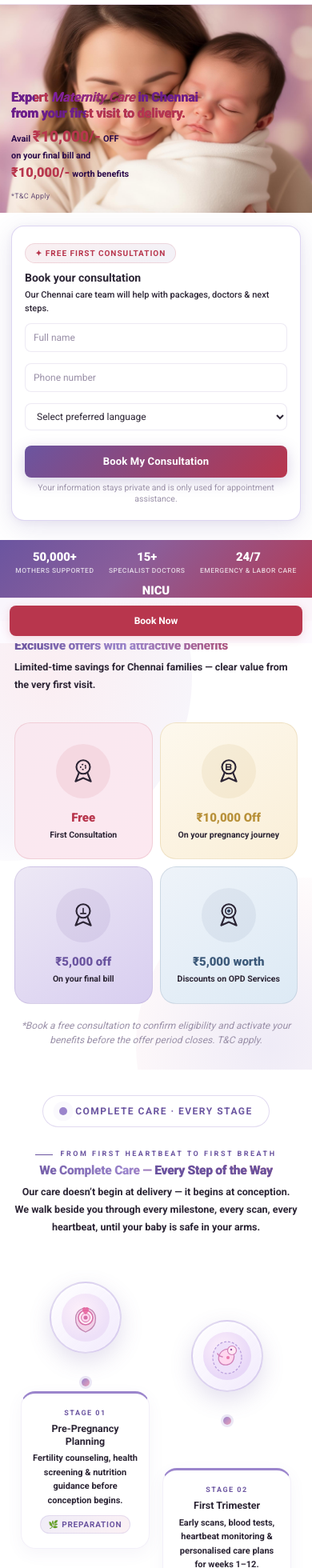
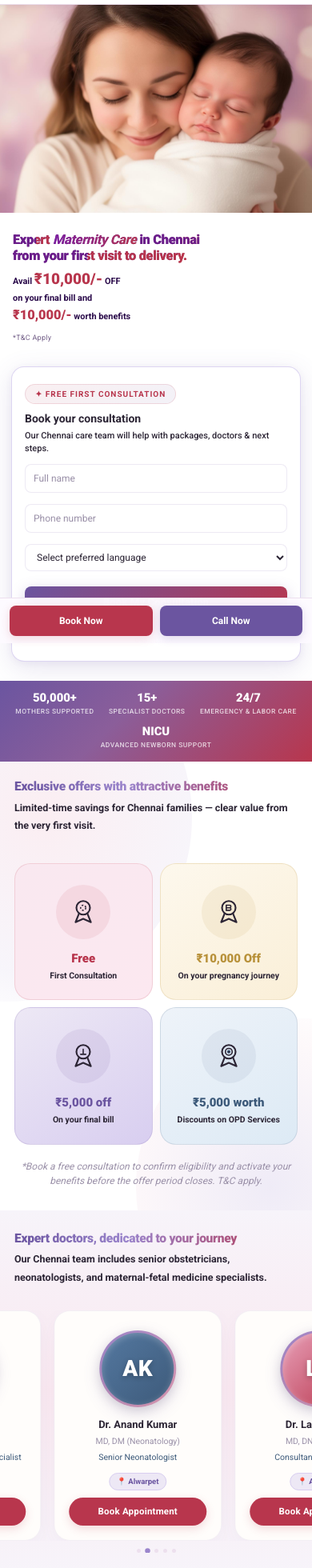
Before and after one commit to Sabahmushtaq/motherhood_-, a Next.js app: page / in a window 390 px wide. Shown: the part 40-2000 px from the top of the page at 80% size. Built offline with nearby package versions, Linux system fonts and the light colour scheme.

Commit message:
Move Expert Doctors below Offers, update mobile banner, add sticky mobile call button, and add autoscroll tap-to-pause

```diff
--- a/app/page.tsx
+++ b/app/page.tsx
@@ -269,6 +269,8 @@ export default function Home() {
   const [scrollProgress, setScrollProgress] = useState<number>(0);
   const sliderRef = useRef<HTMLDivElement>(null);
   const [activeDot, setActiveDot] = useState<number>(0);
+  const [isDoctorsPaused, setIsDoctorsPaused] = useState<boolean>(false);
+  const [isReviewsPaused, setIsReviewsPaused] = useState<boolean>(false);
 
   // Inquiry Form State
   const [formData, setFormData] = useState({
@@ -408,7 +410,12 @@ export default function Home() {
           <img
             src="hero_mother_baby.png"
             alt="Mother holding her newborn baby"
-            className="w-full h-full object-cover object-[62%_32%] md:object-[55%_22%] block"
+            className="hidden md:block w-full h-full object-cover md:object-[55%_22%]"
+          />
+          <img
+            src="hero_mobile_banner.jpg"
+            alt="Serene mother hugging newborn baby"
+            className="block md:hidden w-full h-full object-cover object-center"
           />
         </div>
 
@@ -561,64 +568,6 @@ export default function Home() {
         </div>
       </section>
 
-      {/* ─── COMPLETE CARE ─── */}
-      <section className="lifecycle-section" id="complete-care">
-        <div className="section-inner">
-          <div style={{ textAlign: "center" }}>
-            <div className="lc-heading-badge">
-              <div className="lc-pulse"></div>
-              <span>Complete Care &middot; Every Stage</span>
-            </div>
-            <div className="section-eyebrow" style={{ justifyContent: "center" }}><span className="eyebrow-line"></span> From First Heartbeat to First Breath</div>
-            <h2 className="section-title">We Complete Care &mdash; <em style={{ fontStyle: "normal", color: "var(--lavender-dark)" }}>Every Step of the Way</em></h2>
-            <p className="section-sub" style={{ margin: "0 auto" }}>Our care doesn&rsquo;t begin at delivery &mdash; it begins at conception. We walk beside you through every milestone, every scan, every heartbeat, until your baby is safe in your arms.</p>
-          </div>
-
-          <div className="lc-track">
-            <div className="lc-steps">
-              {MATERNITY_STAGES.map((stage, idx) => (
-                <div key={stage.id} className="lc-step">
-                  <div className="lc-icon-ring">
-                    <div className="lc-baby-circle">
-                      {stage.renderIcon()}
-                    </div>
-                  </div>
-                  <div className="lc-connector-dot"></div>
-                  <div className={`lc-card ${idx % 2 === 1 ? "mt-[48px]" : ""}`}>
-                    <div className="lc-step-num">{stage.num}</div>
-                    <div className="lc-step-title">{stage.title}</div>
-                    <div className="lc-step-desc">{stage.desc}</div>
-                    <div className="lc-step-tag">{stage.tag}</div>
-                  </div>
-                </div>
-              ))}
-            </div>
-          </div>
-
-          <div className="lc-cta-strip mt-12 flex flex-col md:flex-row items-center justify-center gap-6 p-[18px_26px] bg-white/65 border border-[#ede0ee] rounded-[22px] backdrop-blur-lg">
-            <div className="lc-cta-badge flex items-center gap-3">
-              <div className="lc-badge-icon">
-                <svg viewBox="0 0 24 24"><path d="M12 20c4-3.3 7-6 7-10a4 4 0 0 0-7-2.5A4 4 0 0 0 5 10c0 4 3 6.7 7 10Z" stroke="currentColor" fill="none" strokeWidth="2" /></svg>
-              </div>
-              <div className="lc-badge-text text-left">
-                <strong>One Hospital. Every Stage.</strong>
-                <span>No referrals. No handoffs. Just continuous, expert care.</span>
-              </div>
-            </div>
-            <div className="lc-cta-badge flex items-center gap-3">
-              <div className="lc-badge-icon">
-                <svg viewBox="0 0 24 24"><circle cx="12" cy="12" r="9" stroke="currentColor" fill="none" strokeWidth="2" /><path d="M12 7v5l3 3" stroke="currentColor" strokeWidth="2" strokeLinecap="round" /></svg>
-              </div>
-              <div className="lc-badge-text text-left">
-                <strong>24/7 Expert Support</strong>
-                <span>Senior OB &amp; NICU team available at every critical moment.</span>
-              </div>
-            </div>
-            <button onClick={() => scrollToSection("booking")} className="lc-btn-gold">Start Your Journey &rarr;</button>
-          </div>
-        </div>
-      </section>
-
       {/* ─── DOCTORS SECTION ─── */}
       <section className="doctors-section" id="doctors">
         <div className="section-inner">
@@ -628,7 +577,13 @@ export default function Home() {
 
         <div className="doctors-slider-wrap">
             <div className="doctors-track-outer">
-              <div className="doctors-slider" id="doctorsSlider" ref={sliderRef}>
+              <div
+                className="doctors-slider"
+                id="doctorsSlider"
+                ref={sliderRef}
+                style={{ animationPlayState: isDoctorsPaused ? "paused" : "running" }}
+                onClick={() => setIsDoctorsPaused(!isDoctorsPaused)}
+              >
                 {/* Set 1 */}
                 {CHENNAI_DOCTORS.map((doc) => (
                   <div key={doc.id} className="doctor-card">
@@ -713,6 +668,64 @@ export default function Home() {
                 />
               ))}
             </div>
+        </div>
+      </section>
+
+      {/* ─── COMPLETE CARE ─── */}
+      <section className="lifecycle-section" id="complete-care">
+        <div className="section-inner">
+          <div style={{ textAlign: "center" }}>
+            <div className="lc-heading-badge">
+              <div className="lc-pulse"></div>
+              <span>Complete Care &middot; Every Stage</span>
+            </div>
+            <div className="section-eyebrow" style={{ justifyContent: "center" }}><span className="eyebrow-line"></span> From First Heartbeat to First Breath</div>
+            <h2 className="section-title">We Complete Care &mdash; <em style={{ fontStyle: "normal", color: "var(--lavender-dark)" }}>Every Step of the Way</em></h2>
+            <p className="section-sub" style={{ margin: "0 auto" }}>Our care doesn&rsquo;t begin at delivery &mdash; it begins at conception. We walk beside you through every milestone, every scan, every heartbeat, until your baby is safe in your arms.</p>
+          </div>
+
+          <div className="lc-track">
+            <div className="lc-steps">
+              {MATERNITY_STAGES.map((stage, idx) => (
+                <div key={stage.id} className="lc-step">
+                  <div className="lc-icon-ring">
+                    <div className="lc-baby-circle">
+                      {stage.renderIcon()}
+                    </div>
+                  </div>
+                  <div className="lc-connector-dot"></div>
+                  <div className={`lc-card ${idx % 2 === 1 ? "mt-[48px]" : ""}`}>
+                    <div className="lc-step-num">{stage.num}</div>
+                    <div className="lc-step-title">{stage.title}</div>
+                    <div className="lc-step-desc">{stage.desc}</div>
+                    <div className="lc-step-tag">{stage.tag}</div>
+                  </div>
+                </div>
+              ))}
+            </div>
+          </div>
+
+          <div className="lc-cta-strip mt-12 flex flex-col md:flex-row items-center justify-center gap-6 p-[18px_26px] bg-white/65 border border-[#ede0ee] rounded-[22px] backdrop-blur-lg">
+            <div className="lc-cta-badge flex items-center gap-3">
+              <div className="lc-badge-icon">
+                <svg viewBox="0 0 24 24"><path d="M12 20c4-3.3 7-6 7-10a4 4 0 0 0-7-2.5A4 4 0 0 0 5 10c0 4 3 6.7 7 10Z" stroke="currentColor" fill="none" strokeWidth="2" /></svg>
+              </div>
+              <div className="lc-badge-text text-left">
+                <strong>One Hospital. Every Stage.</strong>
+                <span>No referrals. No handoffs. Just continuous, expert care.</span>
+              </div>
+            </div>
+            <div className="lc-cta-badge flex items-center gap-3">
+              <div className="lc-badge-icon">
+                <svg viewBox="0 0 24 24"><circle cx="12" cy="12" r="9" stroke="currentColor" fill="none" strokeWidth="2" /><path d="M12 7v5l3 3" stroke="currentColor" strokeWidth="2" strokeLinecap="round" /></svg>
+              </div>
+              <div className="lc-badge-text text-left">
+                <strong>24/7 Expert Support</strong>
+                <span>Senior OB &amp; NICU team available at every critical moment.</span>
+              </div>
+            </div>
+            <button onClick={() => scrollToSection("booking")} className="lc-btn-gold">Start Your Journey &rarr;</button>
+          </div>
         </div>
       </section>
 
@@ -822,7 +835,11 @@ export default function Home() {
         </div>
 
         <div className="review-marquee">
-            <div className="review-row">
+            <div
+              className="review-row"
+              style={{ animationPlayState: isReviewsPaused ? "paused" : "running" }}
+              onClick={() => setIsReviewsPaused(!isReviewsPaused)}
+            >
               {/* Set 1 */}
               {PATIENT_REVIEWS.map((rev, idx) => (
                 <div key={`rev-${idx}`} className="review-card">
@@ -943,6 +960,7 @@ export default function Home() {
 
       <div className="sticky-mobile">
         <button onClick={() => scrollToSection("booking")} className="btn-primary" style={{ padding: "11px", borderRadius: "8px", fontSize: "13.5px", flex: 1 }}>Book Now</button>
+        <a href="tel:08069549251" className="btn-secondary" style={{ padding: "11px", borderRadius: "8px", fontSize: "13.5px", flex: 1, display: "inline-flex", alignItems: "center", justifyContent: "center", textDecoration: "none" }}>Call Now</a>
       </div>
     </div>
   );
```
Also changed, not shown: app/globals.css, public/hero_mobile_banner.jpg (added).
